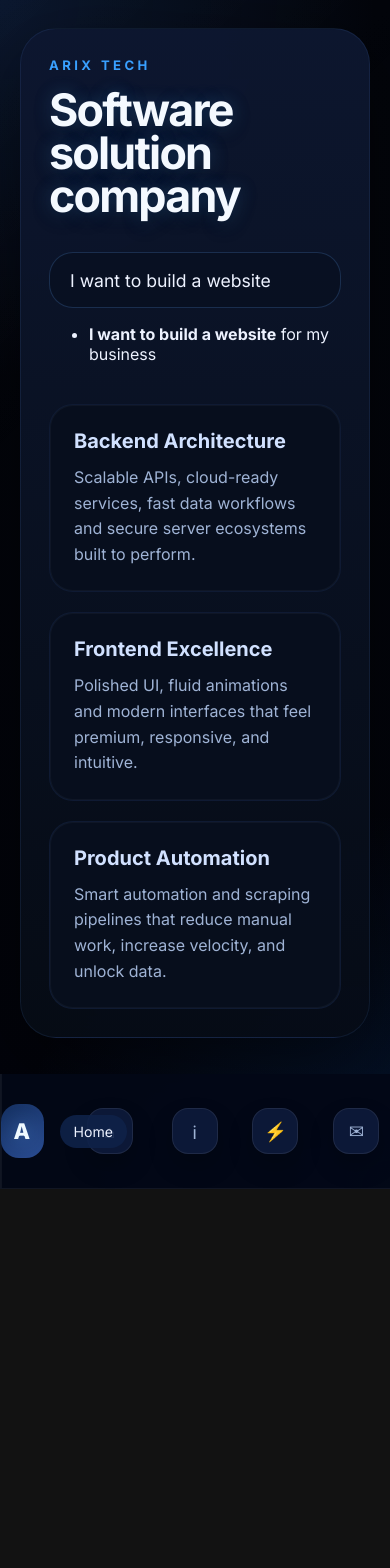
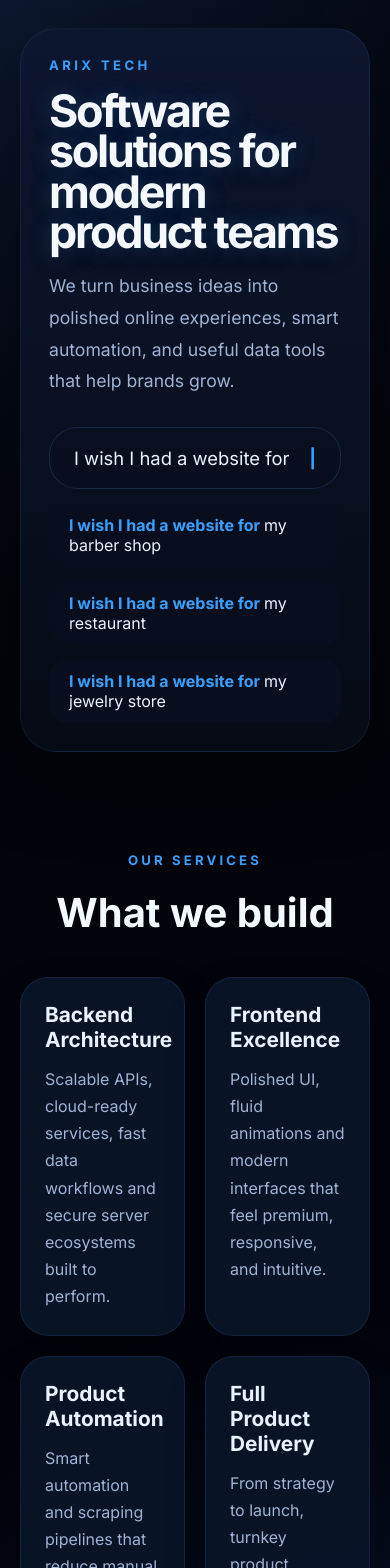
Before and after one commit to devRaoRizwan/arix_tech, a React (Vite) app: page / in a window 390 px wide. Shown: the top 1568 px of the page. Before the commit the page ends 1189 px from the top, so only its background shows below. Built offline with nearby package versions, Linux system fonts and the light colour scheme.

Commit message:
home almost done

```diff
--- a/src/components/Hero.jsx
+++ b/src/components/Hero.jsx
@@ -1,101 +1,85 @@
 import { useState, useEffect } from 'react';
 
-const baseQueries = [
-  'I want to build a website',
-  'I need backend development',
-  'Frontend design services',
-  'Web scraping solution',
-  'Automation for my business',
-  'Full-stack application',
-  'API development',
-  'Data scraping tool',
-  'Custom software',
-  'E-commerce platform',
+const searchPrompts = [
+  {
+    prefix: 'I wish I had a website for my',
+    options: ['barber shop', 'restaurant', 'jewelry store', 'cafe', 'health clinic', 'fitness studio'],
+  },
+  {
+    prefix: 'I wish I could show my products online for',
+    options: ['a boutique', 'a startup', 'a food brand', 'a service shop'],
+  },
+  {
+    prefix: 'I wish I could automate my',
+    options: ['appointments', 'orders', 'customer updates', 'marketing tasks'],
+  },
+  {
+    prefix: 'I wish I could collect data for',
+    options: ['local pricing', 'customer reviews', 'product availability', 'market trends'],
+  },
+  {
+    prefix: 'I wish I had a faster way to',
+    options: ['sell online', 'manage clients', 'share updates', 'track leads'],
+  },
 ];
 
-const allSuggestions = [
-  'I want to build a website for my business',
-  'I need backend development for my app',
-  'Frontend design services for modern UI',
-  'Web scraping solution for data collection',
-  'Automation for my business processes',
-  'Full-stack application development',
-  'API development and integration',
-  'Data scraping tool with automation',
-  'Custom software for enterprise',
-  'E-commerce platform with payment',
-  'Backend systems for scalability',
-  'Frontend experiences with animations',
-  'Web scraping flows for insights',
-  'Automation pipelines for efficiency',
-  'End-to-end solutions for startups',
-];
-
-export default function Hero({ serviceCards }) {
+export default function Hero() {
   const [query, setQuery] = useState('');
-  const [currentBase, setCurrentBase] = useState(0);
-  const [isTyping, setIsTyping] = useState(true);
-  const [filteredSuggestions, setFilteredSuggestions] = useState([]);
+  const [suggestions, setSuggestions] = useState([]);
+  const [currentPrompt, setCurrentPrompt] = useState(0);
+  const [typing, setTyping] = useState(true);
 
   useEffect(() => {
-    if (!isTyping) return;
-
-    const base = baseQueries[currentBase];
+    const prompt = searchPrompts[currentPrompt];
     let index = 0;
     const interval = setInterval(() => {
-      if (index <= base.length) {
-        const partial = base.slice(0, index);
+      if (index <= prompt.prefix.length) {
+        const partial = prompt.prefix.slice(0, index);
         setQuery(partial);
-        const filtered = allSuggestions.filter(suggestion =>
-          suggestion.toLowerCase().startsWith(partial.toLowerCase()) && suggestion !== partial
-        ).slice(0, 5);
-        setFilteredSuggestions(filtered);
-        index++;
+        const matched = prompt.options
+          .map((option) => `${prompt.prefix} ${option}`)
+          .filter((item) => item.toLowerCase().startsWith(partial.toLowerCase()))
+          .slice(0, 3);
+        setSuggestions(matched);
+        index += 1;
       } else {
         clearInterval(interval);
+        setTyping(false);
         setTimeout(() => {
-          setIsTyping(false);
-          setTimeout(() => {
-            setCurrentBase((prev) => (prev + 1) % baseQueries.length);
-            setIsTyping(true);
-            setQuery('');
-            setFilteredSuggestions([]);
-          }, 2000);
-        }, 1000);
+          setCurrentPrompt((value) => (value + 1) % searchPrompts.length);
+          setTyping(true);
+          setQuery('');
+          setSuggestions([]);
+        }, 2600);
       }
-    }, 100);
+    }, 200);
 
     return () => clearInterval(interval);
-  }, [currentBase, isTyping]);
+  }, [currentPrompt, typing]);
 
   return (
-    <div className="hero-card glass-panel">
-      <div className="hero-title">
+    <div className="hero-card glass-panel hero-panel">
+      <div className="hero-title hero-title-v2">
         <span className="small-label">Arix Tech</span>
-        <h1>Software solution company</h1>
+        <h1>Software solutions for modern product teams</h1>
+        <p className="hero-subtitle">
+          We turn business ideas into polished online experiences, smart automation, and useful data tools that help brands grow.
+        </p>
       </div>
-      <div className="search-container">
-        <div className="search-display">
+      <div className="search-card">
+        <div className="search-display search-display-large">
           <span className="search-text">{query}</span>
-          {isTyping && <span className="cursor">|</span>}
+          <span className={`cursor ${typing ? 'cursor-active' : 'cursor-paused'}`}>|</span>
         </div>
-        {filteredSuggestions.length > 0 && (
-          <ul className="suggestions-list">
-            {filteredSuggestions.map((suggestion, index) => (
-              <li key={index} className="suggestion-item">
+        {suggestions.length > 0 && (
+          <>
+            {suggestions.map((suggestion, index) => (
+              <div key={index} className="suggestion-item suggestion-pill">
                 <strong>{query}</strong>{suggestion.slice(query.length)}
-              </li>
+              </div>
             ))}
-          </ul>
+          </>
         )}
-      </div>
-      <div className="service-blocks">
-        {serviceCards.slice(0, 3).map((item) => (
-          <div key={item.title} className="service-block">
-            <h3>{item.title}</h3>
-            <p>{item.body}</p>
-          </div>
-        ))}
       </div>
     </div>
   );
--- a/src/pages/HomePage.jsx
+++ b/src/pages/HomePage.jsx
@@ -4,7 +4,23 @@ import { serviceCards } from '../data.js';
 export default function HomePage() {
   return (
     <section className="panel home-panel">
-      <Hero serviceCards={serviceCards} />
+      <div className="hero-column">
+        <Hero />
+      </div>
+      <div className="services-section">
+        <div className="section-header">
+          <span className="section-label">Our Services</span>
+          <h2>What we build</h2>
+        </div>
+        <div className="feature-cards">
+          {serviceCards.map((item) => (
+            <article key={item.title} className="feature-card">
+              <h3>{item.title}</h3>
+              <p>{item.body}</p>
+            </article>
+          ))}
+        </div>
+      </div>
     </section>
   );
 }
--- a/src/styles.css
+++ b/src/styles.css
@@ -21,7 +21,7 @@ body {
     radial-gradient(circle at bottom right, rgba(15, 95, 202, 0.18), transparent 30%),
     linear-gradient(180deg, #03050b 0%, #02030a 100%);
   color: var(--text);
-  overflow: hidden; /* Hide scroll bar */
+  overflow-x: hidden;
 }
 
 body::before {
@@ -136,16 +136,73 @@ body::before {
 .panel {
   display: flex;
   justify-content: center;
+  width: 100%;
+}
+
+.home-panel {
+  display: flex;
+  flex-direction: column;
+  gap: 40px;
+  width: 100%;
+  max-width: 1600px;
+  align-items: center;
+  margin: 0 auto;
+}
+
+.hero-column {
+  width: min(1440px, 100%);
 }
 
 .hero-card,
 .contact-card {
-  width: min(1040px, 100%);
+  width: 100%;
   padding: 44px;
   border-radius: 36px;
   background: linear-gradient(180deg, rgba(13, 23, 48, 0.96), rgba(6, 12, 22, 0.92));
   border: 1px solid rgba(81, 134, 209, 0.12);
   box-shadow: var(--shadow);
+}
+
+.hero-panel {
+  display: grid;
+  gap: 30px;
+}
+
+.feature-header {
+  display: grid;
+  gap: 10px;
+}
+
+.feature-cards {
+  display: grid;
+  grid-template-columns: repeat(2, minmax(0, 1fr));
+  gap: 20px;
+}
+
+.feature-card {
+  padding: 24px;
+  border-radius: 28px;
+  background: rgba(10, 20, 40, 0.96);
+  border: 1px solid rgba(81, 134, 209, 0.14);
+  box-shadow: 0 18px 40px rgba(0, 0, 0, 0.18);
+  transition: transform 180ms ease, box-shadow 180ms ease;
+}
+
+.feature-card:hover {
+  transform: translateY(-4px);
+  box-shadow: 0 28px 52px rgba(0, 0, 0, 0.24);
+}
+
+.feature-card h3 {
+  margin: 0 0 14px;
+  font-size: 1.3rem;
+  color: #e9f2ff;
+}
+
+.feature-card p {
+  margin: 0;
+  line-height: 1.7;
+  color: var(--muted);
 }
 
 .glass-panel {
@@ -154,8 +211,12 @@ body::before {
 
 .hero-title {
   display: grid;
-  gap: 16px;
-  max-width: 720px;
+  gap: 18px;
+  max-width: 680px;
+}
+
+.hero-title-v2 {
+  max-width: 700px;
 }
 
 .small-label {
@@ -168,18 +229,19 @@ body::before {
 
 h1 {
   margin: 0;
-  font-size: clamp(3rem, 4.5vw, 5.2rem);
-  line-height: 0.96;
-  letter-spacing: -0.04em;
+  font-size: clamp(3rem, 5vw, 5.4rem);
+  line-height: 0.9;
+  letter-spacing: -0.05em;
   color: #f4f9ff;
-  text-shadow: 0 0 18px rgba(65, 162, 255, 0.28), 0 4px 18px rgba(0, 0, 0, 0.4);
+  text-shadow: 0 0 22px rgba(65, 162, 255, 0.28), 0 6px 20px rgba(0, 0, 0, 0.35);
 }
 
-.hero-copy {
-  margin: 34px 0 0;
-  font-size: 1.35rem;
-  color: var(--text);
-  max-width: 720px;
+.hero-subtitle {
+  margin: 0;
+  max-width: 640px;
+  font-size: 1.1rem;
+  line-height: 1.8;
+  color: var(--muted);
 }
 
 .dynamic-text {
@@ -209,11 +271,102 @@ h1 {
 
 .search-container {
   position: relative;
-  margin: 34px 0 0;
+  margin: 28px 0 0;
+}
+
+.search-card {
+  display: grid;
+  gap: 12px;
+}
+
+.search-display {
+  padding: 18px 24px;
+  border: 1px solid rgba(81, 134, 209, 0.22);
+  border-radius: 28px;
+  background: rgba(8, 15, 30, 0.88);
+  color: var(--text);
+  font-size: 1.15rem;
+  display: flex;
+  align-items: center;
+  min-height: 62px;
+}
+
+.search-display-large {
+  width: 100%;
+}
+
+.suggestion-item {
+  width: 100%;
+  padding: 16px 20px;
+  color: var(--text);
+  cursor: default;
+  background: rgba(8, 15, 30, 0.9);
+  border-radius: 18px;
+  margin-top: 2px;
+}
+
+.suggestion-item strong {
+  color: var(--accent);
+}
+
+.search-text {
+  flex: 1;
+}
+
+.cursor {
+  display: inline-block;
+  margin-left: 6px;
+  color: var(--accent);
+  font-weight: bold;
+  opacity: 0.9;
+}
+
+.cursor-active {
+  animation: blink 900ms step-end infinite;
+}
+
+.cursor-paused {
+  opacity: 0.35;
+  animation: none;
+}
+
+@keyframes blink {
+  0%, 50% { opacity: 1; }
+  51%, 100% { opacity: 0; }
+}
+
+.suggestions-list {
+  position: absolute;
+  top: 100%;
+  left: 0;
+  right: 0;
+  background: rgba(13, 23, 48, 0.96);
+  border: 1px solid rgba(81, 134, 209, 0.12);
+  border-radius: 12px;
+  margin-top: 8px;
+  list-style: none;
+  padding: 0;
+  max-height: 200px;
+  overflow-y: auto;
+  z-index: 10;
+}
+
+.suggestion-item {
+  padding: 12px 20px;
+  color: var(--text);
+  cursor: default;
+}
+
+.suggestion-item strong {
+  color: var(--accent);
+}
+
+.questions-container {
+  margin-top: 40px;
   max-width: 720px;
 }
 
-.search-display {
+.question-display {
   padding: 16px 20px;
   border: 1px solid rgba(81, 134, 209, 0.25);
   border-radius: 24px;
@@ -223,49 +376,83 @@ h1 {
   display: flex;
   align-items: center;
   min-height: 56px;
+  margin-bottom: 16px;
 }
 
-.search-text {
+.question-text {
   flex: 1;
 }
 
-.cursor {
-  animation: blink 1s infinite;
-  color: var(--accent);
-  font-weight: bold;
+.question-suggestions {
+  display: flex;
+  flex-wrap: wrap;
+  gap: 12px;
 }
 
-@keyframes blink {
-  0%, 50% { opacity: 1; }
-  51%, 100% { opacity: 0; }
+.question-chip {
+  padding: 8px 16px;
+  border-radius: 20px;
+  background: rgba(57, 160, 255, 0.1);
+  border: 1px solid rgba(57, 160, 255, 0.3);
+  color: #a7d3ff;
+  font-size: 0.9rem;
+  transition: background 180ms ease;
+}
+
+.question-chip:hover {
+  background: rgba(57, 160, 255, 0.2);
+}
+
+.services-section {
+  margin-top: 60px;
+  max-width: 1200px;
+}
+
+.services-section .section-header {
+  text-align: center;
+  margin-bottom: 40px;
+}
+
+.services-section .section-label {
+  display: block;
+  margin-bottom: 8px;
+}
+
+.services-section h2 {
+  font-size: 2.5rem;
+  color: #f4f9ff;
+  margin: 0;
 }
 
 .service-blocks {
-  display: flex;
-  gap: 20px;
-  margin-top: 40px;
-  flex-wrap: wrap;
+  display: grid;
+  grid-template-columns: repeat(auto-fit, minmax(300px, 1fr));
+  gap: 24px;
 }
 
 .service-block {
-  flex: 1;
-  min-width: 280px;
-  padding: 24px;
+  padding: 32px;
   border-radius: 24px;
   background: rgba(8, 15, 30, 0.96);
   border: 1px solid rgba(75, 119, 201, 0.12);
   box-shadow: inset 0 0 0 1px rgba(196, 222, 255, 0.04);
+  transition: transform 180ms ease, box-shadow 180ms ease;
+}
+
+.service-block:hover {
+  transform: translateY(-4px);
+  box-shadow: 0 20px 40px rgba(0, 0, 0, 0.2), inset 0 0 0 1px rgba(196, 222, 255, 0.04);
 }
 
 .service-block h3 {
-  margin: 0 0 12px;
-  font-size: 1.25rem;
+  margin: 0 0 16px;
+  font-size: 1.4rem;
   color: #d1e1ff;
 }
 
 .service-block p {
   margin: 0;
-  line-height: 1.6;
+  line-height: 1.7;
   color: var(--muted);
 }
 
```
Also changed, not shown: 1 other file (tests, documents, lock files or other folders).
